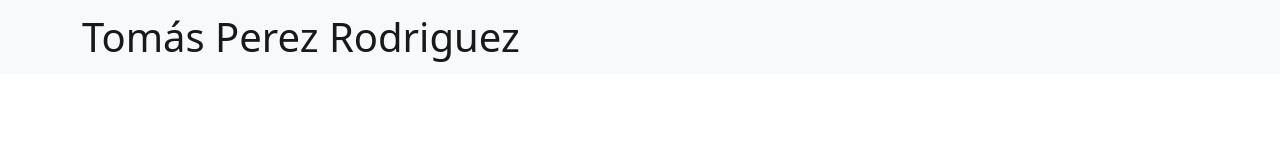
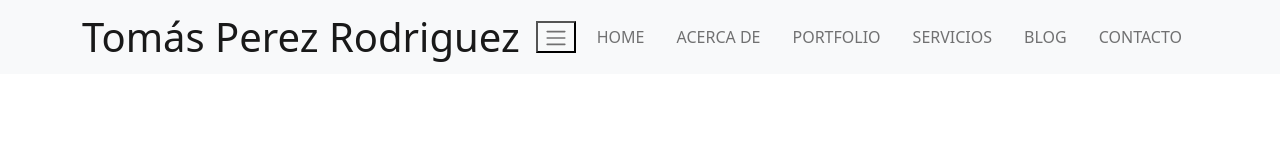
Before and after one commit to tomyhas/idea-perez-rodriguez, a plain HTML site: page index.html in a window 1280 px wide. Drawn offline with Linux system fonts and the light colour scheme.

Commit message:
tercer  commit de prueba

```diff
--- a/index.html
+++ b/index.html
@@ -16,8 +16,32 @@
         <header>
             <nav class="navbar navbar-light navbar-expand-md bg-light fixed-top">
                 <div class="container">
-                    <a href="index.html" class="navbar-brand"><h1 class="font-weight-bold m-0">Tomás Perez Rodriguez</h1>
-                    </a>
+                    <a href="index.html" class="navbar-brand"><h1 class="font-weight-bold m-0">Tomás Perez Rodriguez</h1></a>
+                    <button class="bavbar-toggler bg-light" data-toggle="collapse" data-target="navbar">
+                        <span class="navbar-toggler-icon"></span>
+                    </button>
+                    <div class="collapse navbar-collapse justify-content-md-end" id="navbar">
+                        <ul class="navbar-nav text-uppercase">
+                            <li class="nav-item px-2">
+                                <a href="#home" class="nav-link">Home</a>
+                            </li>
+                            <li class="nav-item px-2">
+                                <a href="#about" class="nav-link">Acerca de</a>
+                            </li>
+                            <li class="nav-item px-2">
+                                <a href="#portfolio" class="nav-link">Portfolio</a>
+                            </li>
+                            <li class="nav-item px-2">
+                                <a href="#Services" class="nav-link">Servicios</a>
+                            </li>
+                            <li class="nav-item px-2">
+                                <a href="#blog" class="nav-link">Blog</a>
+                            </li>
+                            <li class="nav-item px-2">
+                                <a href="#contact" class="nav-link">Contacto</a>
+                            </li>
+                        </ul>
+                    </div>
                 </div>
             </nav>
         </header>
```
